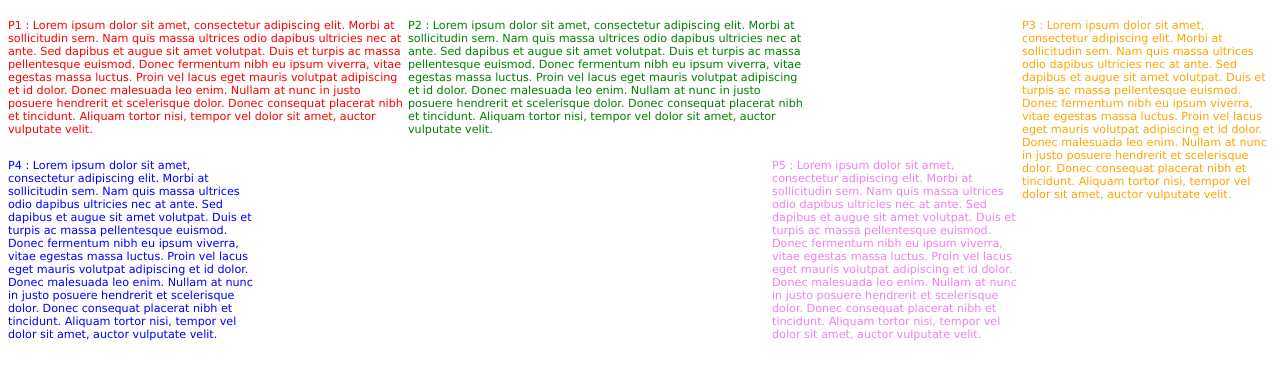
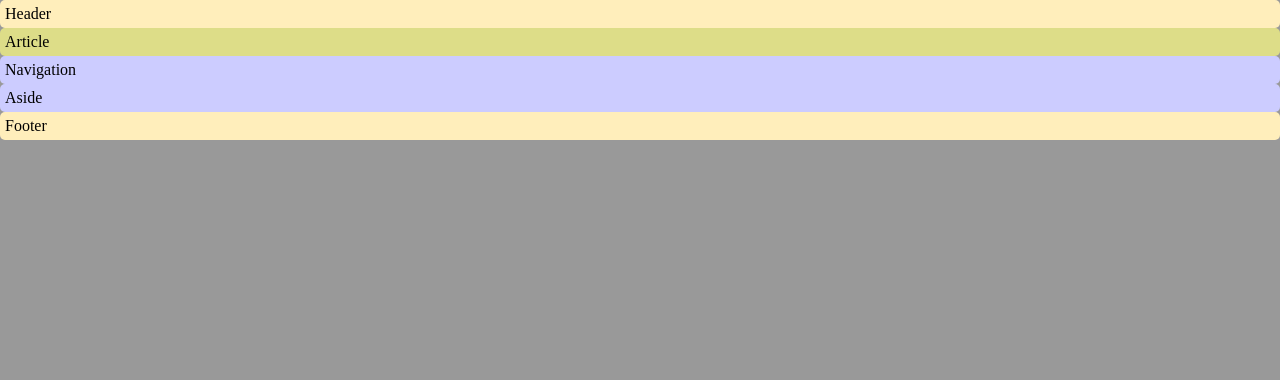
Before and after one commit to louise-annee/TP2, a plain HTML site: page index.html in a window 1280 px wide. Drawn offline with Linux system fonts and the light colour scheme.

Commit message:
tp2 base

```diff
--- a/index.html
+++ b/index.html
@@ -1,28 +1,55 @@
-<!DOCTYPE html PUBLIC "-//W3C//DTD XHTML 1.0 Transitional//EN" "http://www.w3.org/TR/xhtml1/DTD/xhtml1-transitional.dtd">
-<html xmlns="http://www.w3.org/1999/xhtml">
+<!DOCTYPE html>
+<html lang="en">
 <head>
-<meta http-equiv="Content-Type" content="text/html; charset=utf-8" />
-<title>Document sans nom</title>
-<style type="text/css">
-body {font-family: Verdana;font-size:0.7em;}
-.texte1{float:left;width:400px;}
-.texte2 {float:left;width:400px;}
-.texte5 {float:right;width:250px;}
-.texte3 {float:right;width:250px;}
-.texte4 {float:left;width:250px;}
-</style>
+  <meta charset="UTF-8">
+  <meta name="viewport" content="width=<device-width>, initial-scale=1.0">
+  <meta http-equiv="X-UA-Compatible" content="ie=edge">
+  <title>Document</title>
+  <style>
 
-</head>
+    /* Common styles NE PAS MODIFIER */
+    body, html{
+      padding:0;
+      margin:0;
+      background:#999;
+      width:100vw;
+      min-height:100vh;
+    }
+    header{
+      background:#feb;
+    }
+    article{
+      background:#dd8;
+    }
+    nav{
+      background:#ccf;
+    }
+    aside{
+      background:#ccf;
+    }
+    footer{
+      background:#feb;
+    }
+    header, article, nav, aside, footer{
+      border-radius:5px;
+      padding:5px;
+    }
 
-<body>
-
-<p style="color:red;" class="texte1">P1 : Lorem ipsum dolor sit amet, consectetur adipiscing elit. Morbi at sollicitudin sem. Nam quis massa ultrices odio dapibus ultricies nec at ante. Sed dapibus et augue sit amet volutpat. Duis et turpis ac massa pellentesque euismod. Donec fermentum nibh eu ipsum viverra, vitae egestas massa luctus. Proin vel lacus eget mauris volutpat adipiscing et id dolor. Donec malesuada leo enim. Nullam at nunc in justo posuere hendrerit et scelerisque dolor. Donec consequat placerat nibh et tincidunt. Aliquam tortor nisi, tempor vel dolor sit amet, auctor vulputate velit.</p>
-<p style="color:green;" class="texte2">P2 : Lorem ipsum dolor sit amet, consectetur adipiscing elit. Morbi at sollicitudin sem. Nam quis massa ultrices odio dapibus ultricies nec at ante. Sed dapibus et augue sit amet volutpat. Duis et turpis ac massa pellentesque euismod. Donec fermentum nibh eu ipsum viverra, vitae egestas massa luctus. Proin vel lacus eget mauris volutpat adipiscing et id dolor. Donec malesuada leo enim. Nullam at nunc in justo posuere hendrerit et scelerisque dolor. Donec consequat placerat nibh et tincidunt. Aliquam tortor nisi, tempor vel dolor sit amet, auctor vulputate velit.</p>
-<p style="color:orange;" class="texte3">P3 : Lorem ipsum dolor sit amet, consectetur adipiscing elit. Morbi at sollicitudin sem. Nam quis massa ultrices odio dapibus ultricies nec at ante. Sed dapibus et augue sit amet volutpat. Duis et turpis ac massa pellentesque euismod. Donec fermentum nibh eu ipsum viverra, vitae egestas massa luctus. Proin vel lacus eget mauris volutpat adipiscing et id dolor. Donec malesuada leo enim. Nullam at nunc in justo posuere hendrerit et scelerisque dolor. Donec consequat placerat nibh et tincidunt. Aliquam tortor nisi, tempor vel dolor sit amet, auctor vulputate velit.</p>
-<p style="color:blue;" class="texte4">P4 : Lorem ipsum dolor sit amet, consectetur adipiscing elit. Morbi at sollicitudin sem. Nam quis massa ultrices odio dapibus ultricies nec at ante. Sed dapibus et augue sit amet volutpat. Duis et turpis ac massa pellentesque euismod. Donec fermentum nibh eu ipsum viverra, vitae egestas massa luctus. Proin vel lacus eget mauris volutpat adipiscing et id dolor. Donec malesuada leo enim. Nullam at nunc in justo posuere hendrerit et scelerisque dolor. Donec consequat placerat nibh et tincidunt. Aliquam tortor nisi, tempor vel dolor sit amet, auctor vulputate velit.</p>
-<p style="color:violet;" class="texte5">P5 : Lorem ipsum dolor sit amet, consectetur adipiscing elit. Morbi at sollicitudin sem. Nam quis massa ultrices odio dapibus ultricies nec at ante. Sed dapibus et augue sit amet volutpat. Duis et turpis ac massa pellentesque euismod. Donec fermentum nibh eu ipsum viverra, vitae egestas massa luctus. Proin vel lacus eget mauris volutpat adipiscing et id dolor. Donec malesuada leo enim. Nullam at nunc in justo posuere hendrerit et scelerisque dolor. Donec consequat placerat nibh et tincidunt. Aliquam tortor nisi, tempor vel dolor sit amet, auctor vulputate velit.</p>
+    /* Votre code CSS pour design par Grid ci-après */
 
 
 
+
+
+
+  </style>
+</head>
+<!-- NE PAS MODIFIER LE CODE CI-APRES -->
+<body>
+  <header>Header</header>
+  <article>Article</article>
+  <nav>Navigation</nav>
+  <aside>Aside</aside>
+  <footer>Footer</footer>
 </body>
 </html>
```
